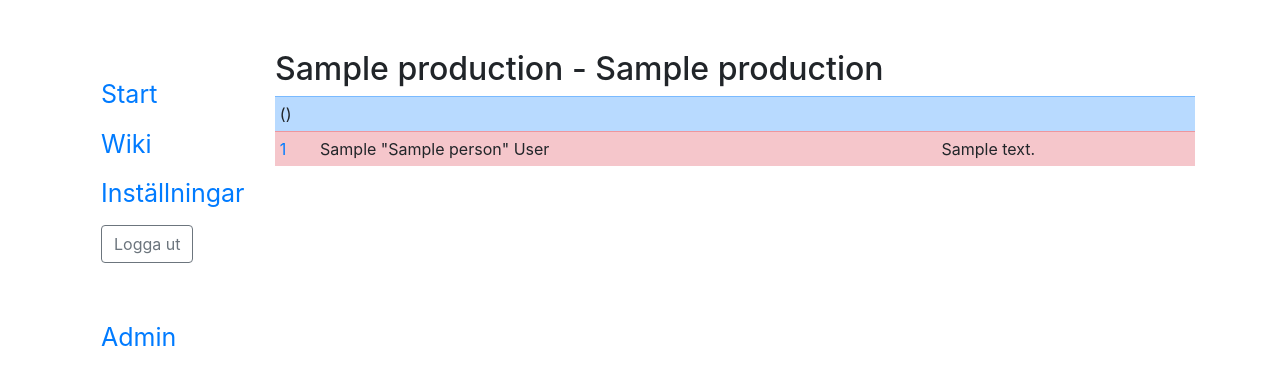
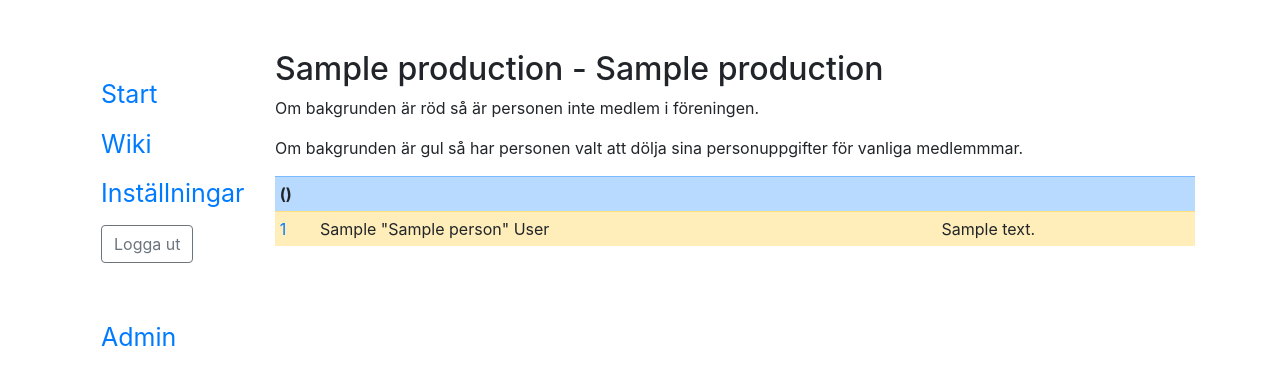
Before and after one commit to LinkopingsStudentspex/internsidor, a Django app: page /batadasen/productions/1/ in a window 1280 px wide. Shown: the top 385 px of the page. Run offline with Django 3.2, Linux system fonts and the light colour scheme; a user stored in the database is signed in; tables that the repository leaves empty hold one stand-in row (values such as "Sample post"); parts of the project's set-up code (start-up, migrations or seed data) failed here and were passed over; some libraries are stand-ins or nearby versions.

Commit message:
Added coloring of non-members in production list view. Fixes #23

```diff
--- a/batadasen/templates/batadasen/production_detail.html
+++ b/batadasen/templates/batadasen/production_detail.html
@@ -6,12 +6,21 @@
 {% block content %}
 <h2>{{ object.short_name }} - {{ object.main_title }}</h2>
 
+<p>Om bakgrunden är röd så är personen inte medlem i föreningen.</p>
+{% if perms.batadasen.view_private_info %}
+<p>
+Om bakgrunden är gul så har personen valt att dölja sina personuppgifter för vanliga medlemmmar.
+</p>
+{% endif %}
+
 <table class="table table-sm table-striped">
 {% for group in groups %}
-<tr class="table-primary"> <td colspan="4">{{ group.group.group_type.name }} ({{ group.group.group_type.short_name }})</td>
+<tr class="table-primary"> <th colspan="4">{{ group.group.group_type.name }} ({{ group.group.group_type.short_name }})</th></tr>
 {% for membership in group.memberships.all %}
 
 {% if membership.person.privacy_setting == 'PVT' %}
+<tr class = "table-warning">
+{% elif not membership.person.currently_member %}
 <tr class = "table-danger">
 {% else %}
 <tr>
```
